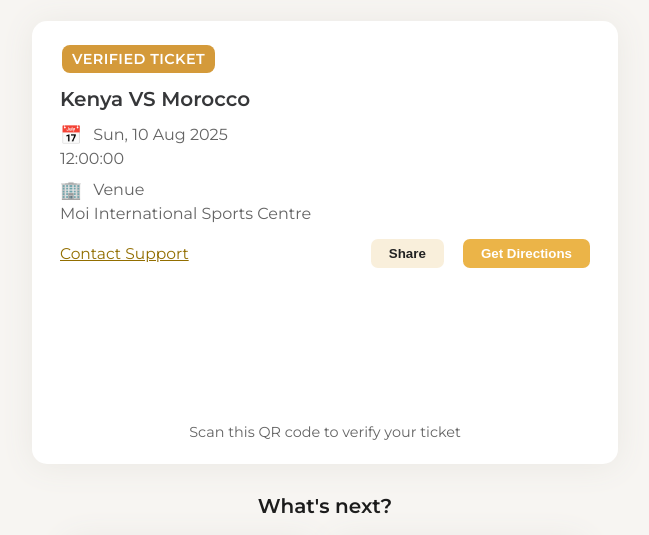
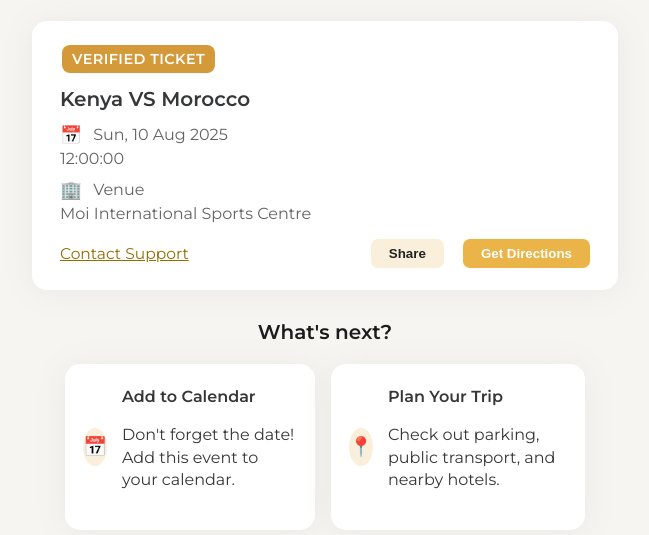
Before and after one commit to Munyendo-334/https-go.tkt.ug-v-UX6YZLNr, a plain HTML site: page index.html in a window 1280 px wide. Shown: the part 247-782 px from the top of the page, without its empty margins (315-964 px from the left). Drawn offline with Linux system fonts and the light colour scheme; a script that the page names is missing.

Commit message:
Update index.html

```diff
--- a/index.html
+++ b/index.html
@@ -398,25 +398,6 @@
         min-width: auto;
       }
     }
-
-    /* QR code container styles */
-    #qrcode {
-      margin: 20px auto 0 auto;
-      width: 128px;
-      height: 128px;
-      user-select: none;
-      cursor: pointer;
-    }
-    #qr-instruction {
-      text-align: center;
-      font-size: 0.9rem;
-      color: var(--subtitle);
-      margin-top: 6px;
-      user-select: none;
-      max-width: 530px;
-      margin-left: auto;
-      margin-right: auto;
-    }
   </style>
 </head>
 <body>
@@ -460,10 +441,6 @@
             Get Directions
           </button>
         </div>
-
-        <!-- QR Code container -->
-        <div id="qrcode" title="Scan ticket QR code"></div>
-        <div id="qr-instruction">Scan this QR code to verify your ticket</div>
       </section>
 
       <section class="next-steps" aria-label="Next Steps">
```
